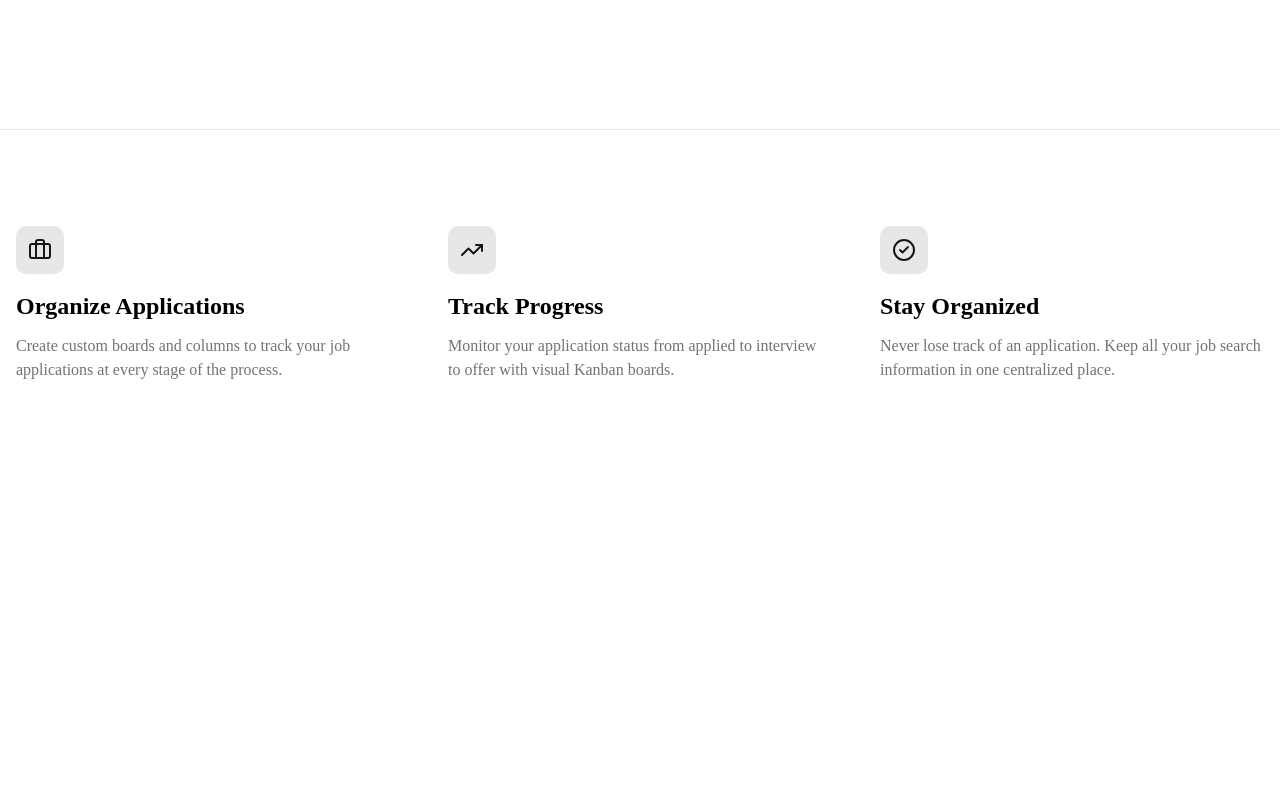
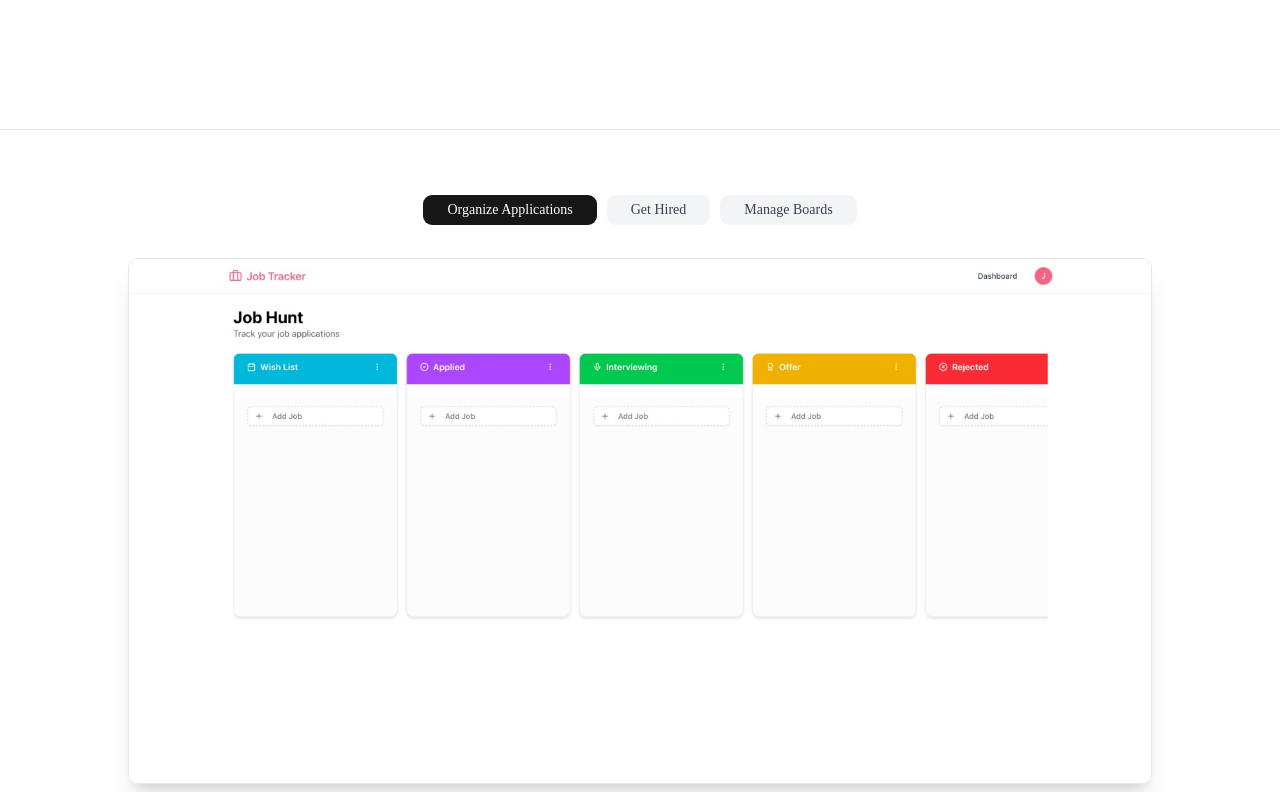
Before and after one commit to AyushDeuja/job-application-tracker, a Next.js app: page / in a window 1280 px wide. Shown: the part 488-1280 px from the top of the page. Before the commit the page ends 966 px from the top, so only its background shows below. Built offline with nearby package versions, Linux system fonts and the light colour scheme.

Commit message:
landing page completed

```diff
--- a/app/page.tsx
+++ b/app/page.tsx
@@ -1,3 +1,4 @@
+import ImageTabs from "@/components/image-tabs";
 import { Button } from "@/components/ui/button";
 import { ArrowRight, Briefcase, CheckCircle2, TrendingUp } from "lucide-react";
 import Link from "next/link";
@@ -27,6 +28,9 @@
             </div>
           </div>
         </section>
+
+        {/* Hero Images Section */}
+        <ImageTabs />
 
         {/* Features Section */}
         <section className="border-t bg-white py-24">
--- /dev/null
+++ b/components/image-tabs.tsx
@@ -0,0 +1,76 @@
+"use client";
+
+import Image from "next/image";
+import { Button } from "./ui/button";
+import { useState } from "react";
+
+export default function ImageTabs() {
+  const [activeTab, setActiveTab] = useState("organize"); // organize, hired, boards
+  return (
+    <section className="border-t bg-white py-16">
+      <div className="container mx-auto px-4">
+        <div className="mx-auto max-w-6xl">
+          {/* Tabs */}
+          <div className="flex gap-2 justify-center mb-8">
+            <Button
+              onClick={() => setActiveTab("organize")}
+              className={`rounded-lg px-6 py-3 text-sm font-medium transition-colors ${
+                activeTab === "organize"
+                  ? "bg-primary text-white"
+                  : "bg-gray-100 text-gray-700 hover:bg-gray-200"
+              }`}
+            >
+              Organize Applications
+            </Button>
+            <Button
+              onClick={() => setActiveTab("hired")}
+              className={`rounded-lg px-6 py-3 text-sm font-medium transition-colors ${
+                activeTab === "hired"
+                  ? "bg-primary text-white"
+                  : "bg-gray-100 text-gray-700 hover:bg-gray-200"
+              }`}
+            >
+              Get Hired
+            </Button>
+            <Button
+              onClick={() => setActiveTab("boards")}
+              className={`rounded-lg px-6 py-3 text-sm font-medium transition-colors ${
+                activeTab === "boards"
+                  ? "bg-primary text-white"
+                  : "bg-gray-100 text-gray-700 hover:bg-gray-200"
+              }`}
+            >
+              Manage Boards
+            </Button>
+          </div>
+          <div className="relative mx-auto max-w-5xl overflow-hidden rounded-lg border border-gray-200 shadow-xl">
+            {activeTab === "organize" && (
+              <Image
+                src="/hero-images/hero1.png"
+                alt="Organize Applications"
+                width={1200}
+                height={800}
+              />
+            )}
+            {activeTab === "hired" && (
+              <Image
+                src="/hero-images/hero2.png"
+                alt="Get Hired"
+                width={1200}
+                height={800}
+              />
+            )}
+            {activeTab === "boards" && (
+              <Image
+                src="/hero-images/hero3.png"
+                alt="Manage Boards"
+                width={1200}
+                height={800}
+              />
+            )}
+          </div>
+        </div>
+      </div>
+    </section>
+  );
+}
```
